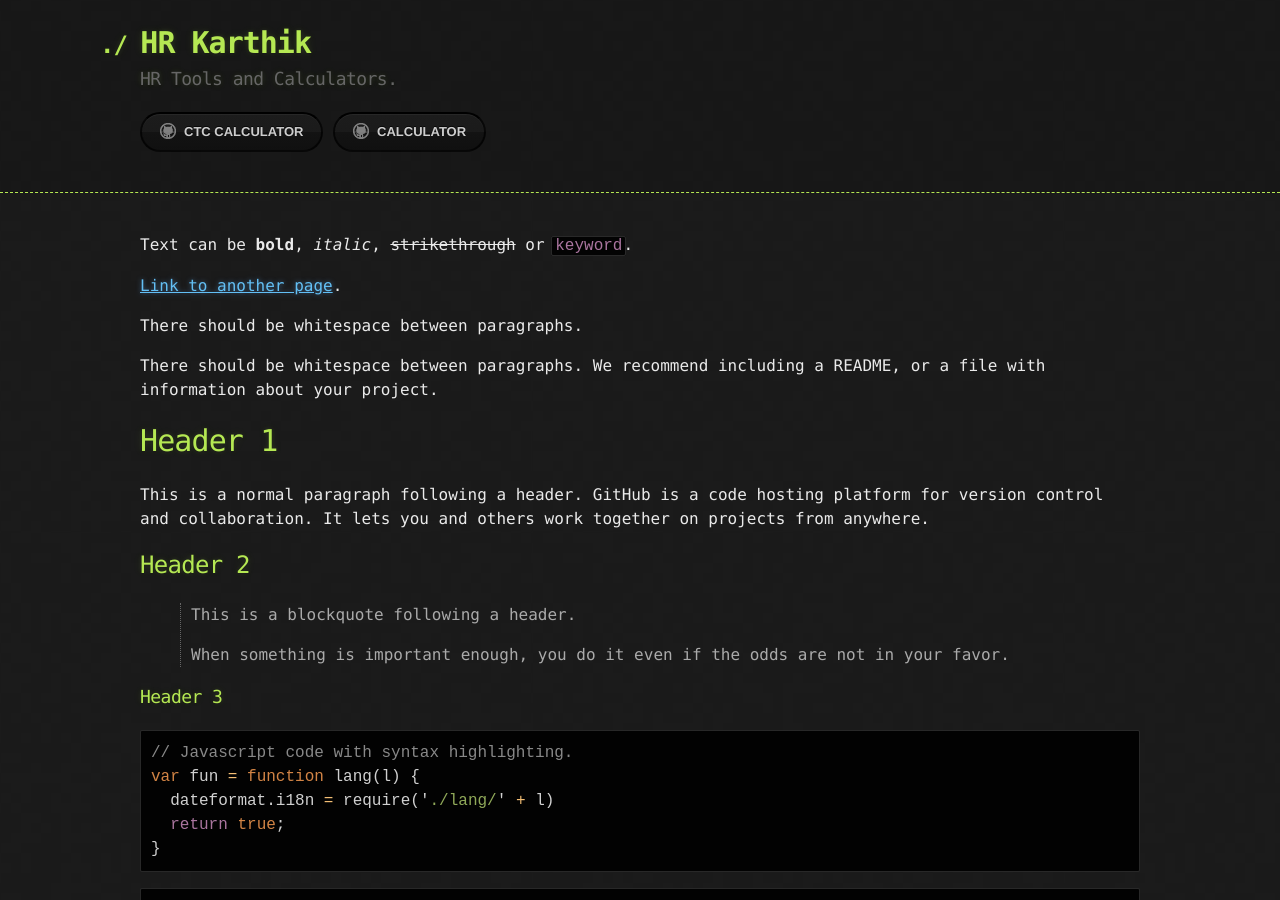
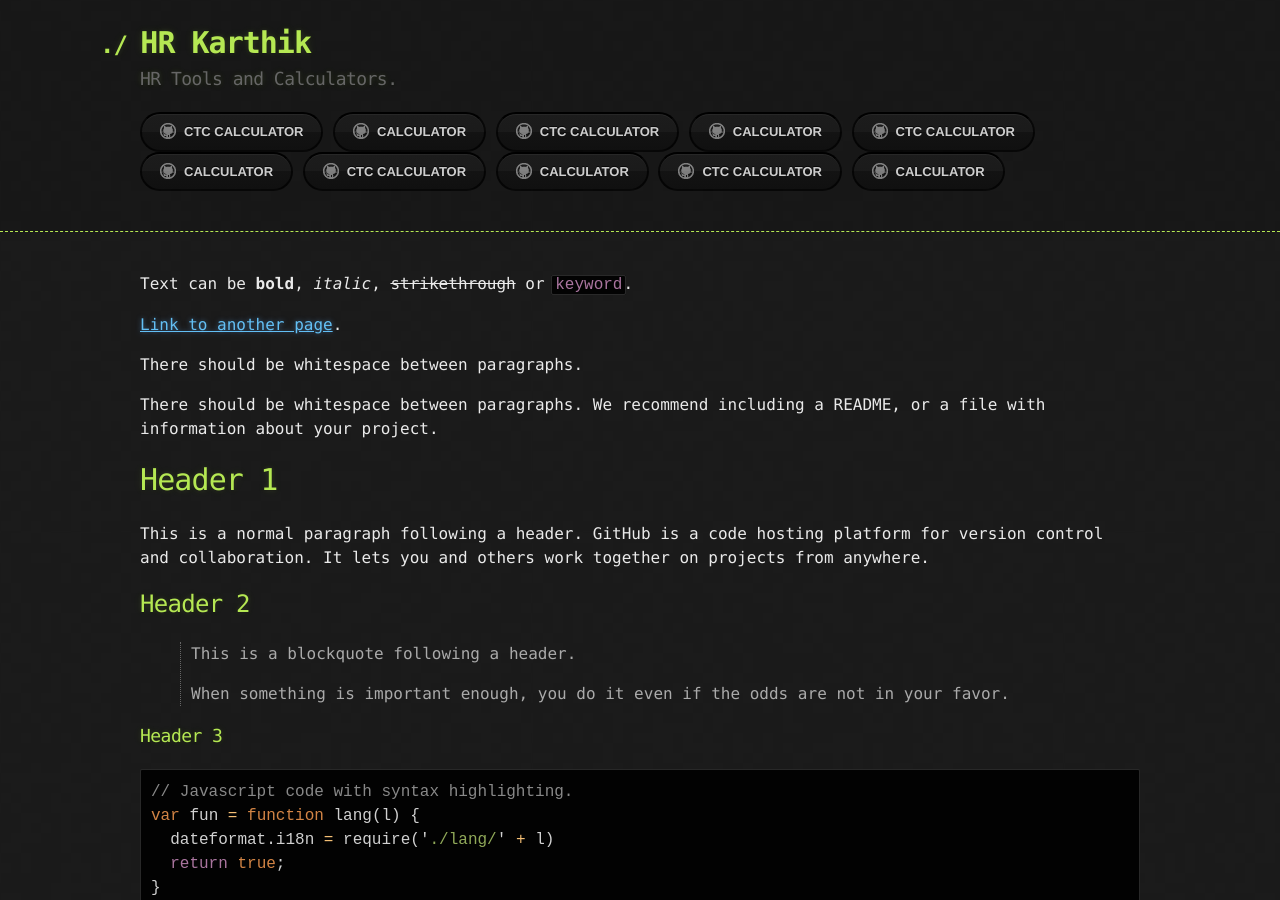
Before and after one commit to PrinceKSK6/princeksk6.github.io, a Jekyll site: the page built from index.md, in a window 1280 px wide and 900 px high. Built offline with Jekyll 4.4.1, drawn with Linux system fonts in a browser that asks for light colours.

Commit message:
Update default.html

```diff
--- a/_layouts/default.html
+++ b/_layouts/default.html
@@ -24,7 +24,15 @@
             <a href="{{ site.github.zip_url }}" class="btn">Download as .zip</a>
             <a href="{{ site.github.tar_url }}" class="btn">Download as .tar.gz</a>
           {% endif %}
-          <a href="https://www.ctccalculator.in/" class="btn btn-github"><span class="icon"></span>CTC CALCULATOR</a>
+           <a href="https://www.ctccalculator.in/" class="btn btn-github"><span class="icon"></span>CTC CALCULATOR</a>
+           <a href="https://www.ctccalculator.in/" class="btn btn-github"><span class="icon"></span> CALCULATOR</a>
+           <a href="https://www.ctccalculator.in/" class="btn btn-github"><span class="icon"></span>CTC CALCULATOR</a>
+           <a href="https://www.ctccalculator.in/" class="btn btn-github"><span class="icon"></span> CALCULATOR</a>
+           <a href="https://www.ctccalculator.in/" class="btn btn-github"><span class="icon"></span>CTC CALCULATOR</a>
+           <a href="https://www.ctccalculator.in/" class="btn btn-github"><span class="icon"></span> CALCULATOR</a>
+           <a href="https://www.ctccalculator.in/" class="btn btn-github"><span class="icon"></span>CTC CALCULATOR</a>
+           <a href="https://www.ctccalculator.in/" class="btn btn-github"><span class="icon"></span> CALCULATOR</a>
+           <a href="https://www.ctccalculator.in/" class="btn btn-github"><span class="icon"></span>CTC CALCULATOR</a>
            <a href="https://www.ctccalculator.in/" class="btn btn-github"><span class="icon"></span> CALCULATOR</a>
         </section>
       </div>
```
